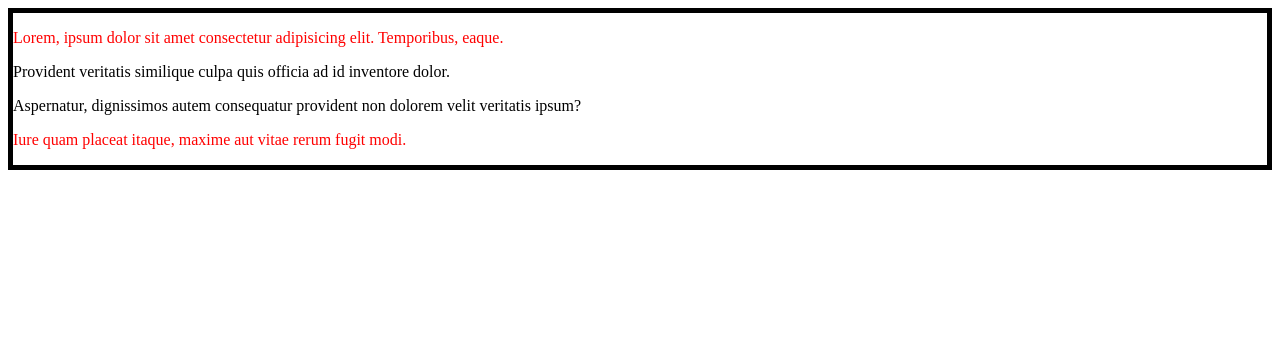
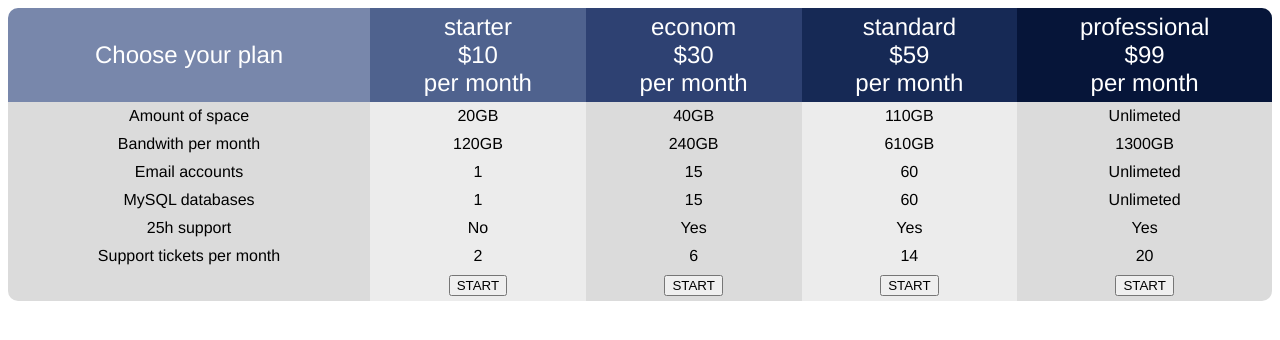
Before and after one commit to ERM-Khacker/Lesson_5, a plain HTML site: page index.html in a window 1280 px wide. Drawn offline with Linux system fonts and the light colour scheme.

Commit message:
Created sheet

```diff
--- a/assets/css/style.css
+++ b/assets/css/style.css
@@ -1,7 +1,72 @@
-div {
-  border: 5px solid;
+td{--color-odd: #dbdbdb;
 }
-/* Селектор соседних элементов(p after p) */
-p + p {
-  color: red;
+td{
+  --color-even: #ececec;
 }
+td{
+  --color-three: #f3f3f3;
+}
+td{
+  --color-four: #f3f3f3;
+}
+table {
+  text-align: center;
+  border-radius: 1px;
+  width: 100%;
+  border-collapse: collapse;
+  border-spacing: 0;
+  font-family: 'helvetica neue', helvetica, arial, sans-serif;
+}
+
+thead td:first-child {
+  border-top-left-radius: 10px;
+}
+thead td:last-child {
+  border-top-right-radius: 10px;
+}
+tfoot td:first-child {
+  border-bottom-left-radius: 10px;
+}
+tfoot td:last-child {
+  border-bottom-right-radius: 10px;
+}
+button {
+  text-transform: uppercase;
+}
+thead td{
+  font-size: x-large;
+  color: white;
+}
+thead td:first-child{
+  background-color: #7887ab;
+}
+thead td:nth-child(2){
+  background-color: #4f628e;
+}
+thead td:nth-child(3){
+  background-color: #2e4172;
+}
+thead td:nth-child(4){
+  background-color: #162955;
+}
+thead td:nth-child(5){
+  background-color: #061539;
+}
+tbody td:nth-child(odd){
+  background-color: var(--color-odd);
+}
+tbody td:nth-child(even){
+  background-color: var(--color-even);
+}
+tbody td:nth-last-child(){
+background-color: var(--color-three);
+}
+tbody td:nth-last-child(){
+  background-color: var(--color-four);
+}
+tfoot td:nth-child(even){
+  background-color: var(--color-even);
+}
+tfoot td:nth-child(odd){
+  background-color: var(--color-odd);
+}
--- a/index.html
+++ b/index.html
@@ -6,16 +6,76 @@
     <title>Practice</title>
   </head>
   <body>
-
-    <div id="unique">
-<p>
-  <p>Lorem, ipsum dolor sit amet consectetur adipisicing elit. Temporibus, eaque.</p>
-  <span>Provident veritatis similique culpa quis officia ad id inventore dolor.</span>
-  <p>Aspernatur, dignissimos autem consequatur provident non dolorem velit veritatis ipsum?</p>
-  <p>Iure quam placeat itaque, maxime aut vitae rerum fugit modi.</p>
-</p>
-
-    </div>
-
+    <table width="100%" cellpadding="5">
+      <thead>
+        <tr>
+          <td>Choose your plan</td>
+          <td>
+            starter<br />
+            $10<br />
+            per month
+          </td>
+          <td>
+            econom<br />
+            $30 <br />per month
+          </td>
+          <td>standard <br />$59 <br />per month</td>
+          <td>professional <br />$99 <br />per month</td>
+        </tr>
+      </thead>
+      <tbody>
+        <tr>
+          <td>Amount of space</td>
+          <td>20GB</td>
+          <td>40GB</td>
+          <td>110GB</td>
+          <td>Unlimeted</td>
+        </tr>
+        <tr>
+          <td>Bandwith per month</td>
+          <td>120GB</td>
+          <td>240GB</td>
+          <td>610GB</td>
+          <td>1300GB</td>
+        </tr>
+        <tr>
+          <td>Email accounts</td>
+          <td>1</td>
+          <td>15</td>
+          <td>60</td>
+          <td>Unlimeted</td>
+        </tr>
+        <tr>
+          <td>MySQL databases</td>
+          <td>1</td>
+          <td>15</td>
+          <td>60</td>
+          <td>Unlimeted</td>
+        </tr>
+        <tr>
+          <td>25h support</td>
+          <td>No</td>
+          <td>Yes</td>
+          <td>Yes</td>
+          <td>Yes</td>
+        </tr>
+        <tr>
+          <td>Support tickets per month</td>
+          <td>2</td>
+          <td>6</td>
+          <td>14</td>
+          <td>20</td>
+        </tr>
+      </tbody>
+      <tfoot>
+        <tr>
+          <td></td>
+          <td><button>start</button></td>
+          <td><button>start</button></td>
+          <td><button>start</button></td>
+          <td><button>start</button></td>
+        </tr>
+      </tfoot>
+    </table>
   </body>
 </html>
```
